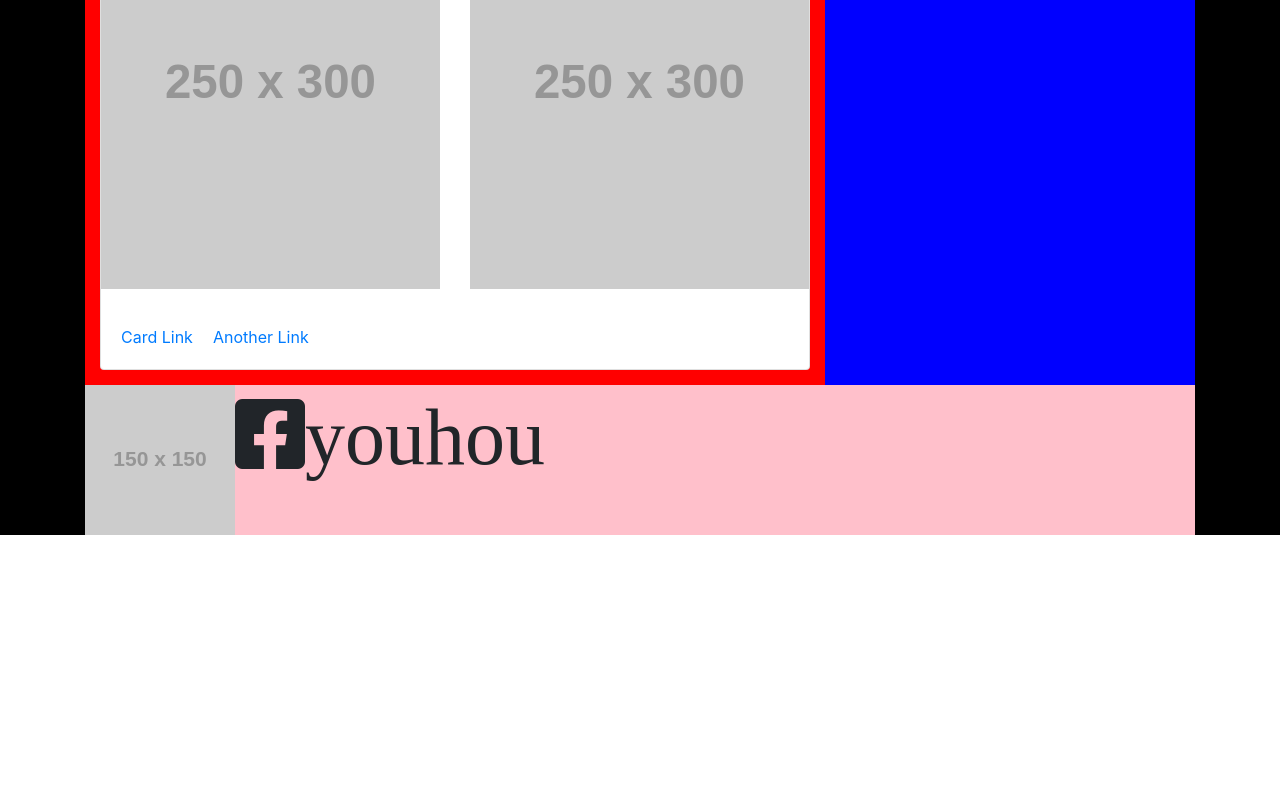
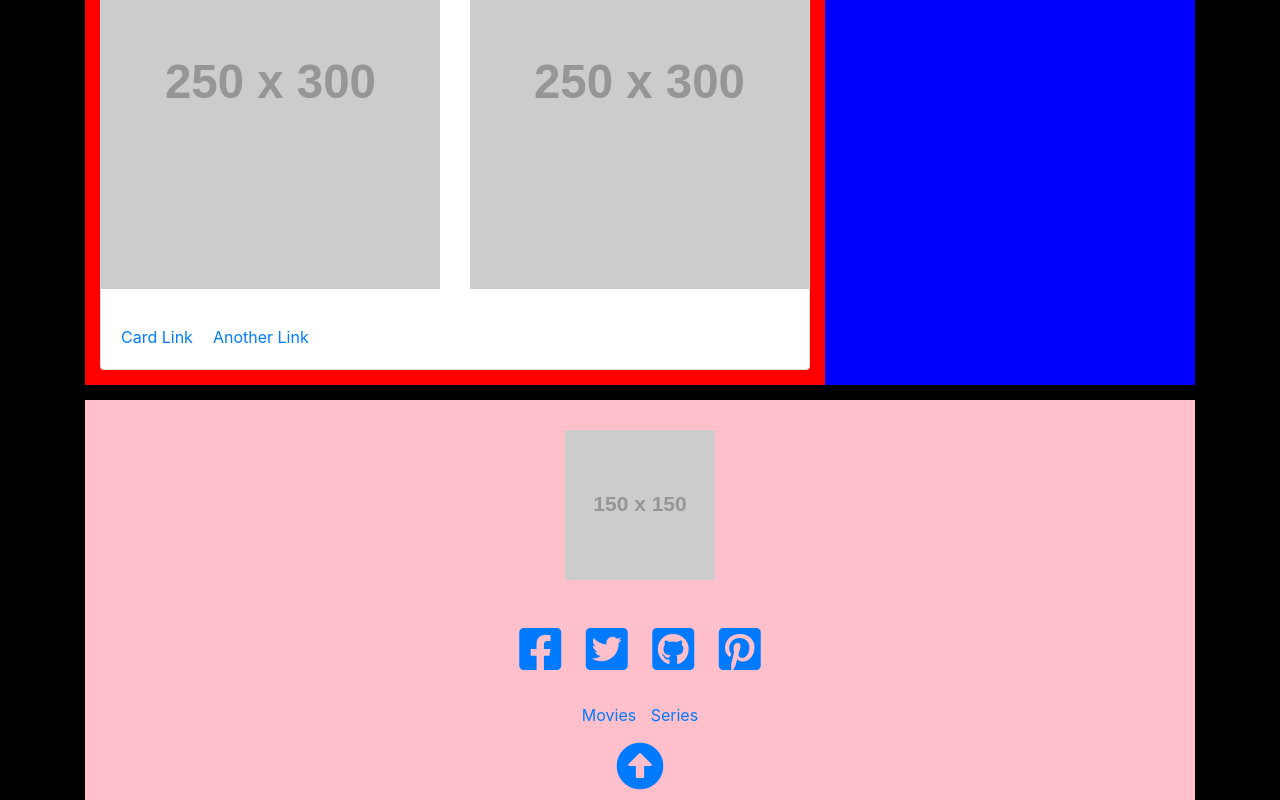
Before and after one commit to FabienGOYHEX/moviewebsite, a React (Create React App) app: page / in a window 1280 px wide. Shown: the part 1962-2762 px from the top of the page. Before the commit the page ends 2497 px from the top, so only its background shows below. Built offline with nearby package versions, Linux system fonts and the light colour scheme.

Commit message:
created footer elements

```diff
--- a/src/App.css
+++ b/src/App.css
@@ -1,3 +1,19 @@
 .PrimaryContainer {
   background-color:black;
 }
+.top{
+  display: flex;
+  width: 30px;
+  height: 30px;
+  margin: 0 auto;
+  }
+  footer{
+    text-align: center;
+    background-color:pink;
+    padding-bottom: 10px;
+  }
+  footer * {
+    margin-top: 15px;
+    margin-right: 5px;
+    margin-left: 5px;
+  }
--- a/src/Footer.js
+++ b/src/Footer.js
@@ -2,14 +2,35 @@
 Child component of App.js which contains the social Networks, the top button and the navbar items
  */
 import React, { Component } from 'react';
+import  "./App.css"
+import {Row,Col} from 'reactstrap'
 
 class Footer extends Component {
 
     render() {
         return (
-            <footer style={{backgroundColor:'pink'}}>
+            <footer >
+            <Row>
+                <Col>
                 <img src="https://via.placeholder.com/150" />
-                <i  class="fab fa-facebook-square fa-5x">youhou</i>
+                </Col>
+            </Row>
+            <Row>
+                <Col>
+               <a href="http://facebook.com" target = "_blank"> <i  class="fab fa-facebook-square fa-3x"></i></a>
+               <a href="http://twitter.com" target = "_blank"> <i class="fab fa-twitter-square fa-3x"></i></a>
+               <a href="http://github.com" target = "_blank"> <i class="fab fa-github-square fa-3x"></i></a>
+               <a href="http://pinterest.com" target = "_blank"> <i class="fab fa-pinterest-square fa-3x"></i></a>
+               </Col>
+            </Row>
+            <Row>
+                <Col>
+               <a href="#">Movies </a>
+               <a href="#">Series </a>
+               </Col>
+            </Row>
+
+               <a href="#"> <i class="fas fa-arrow-alt-circle-up fa-3x"></i></a>
 
 
             </footer>
```
